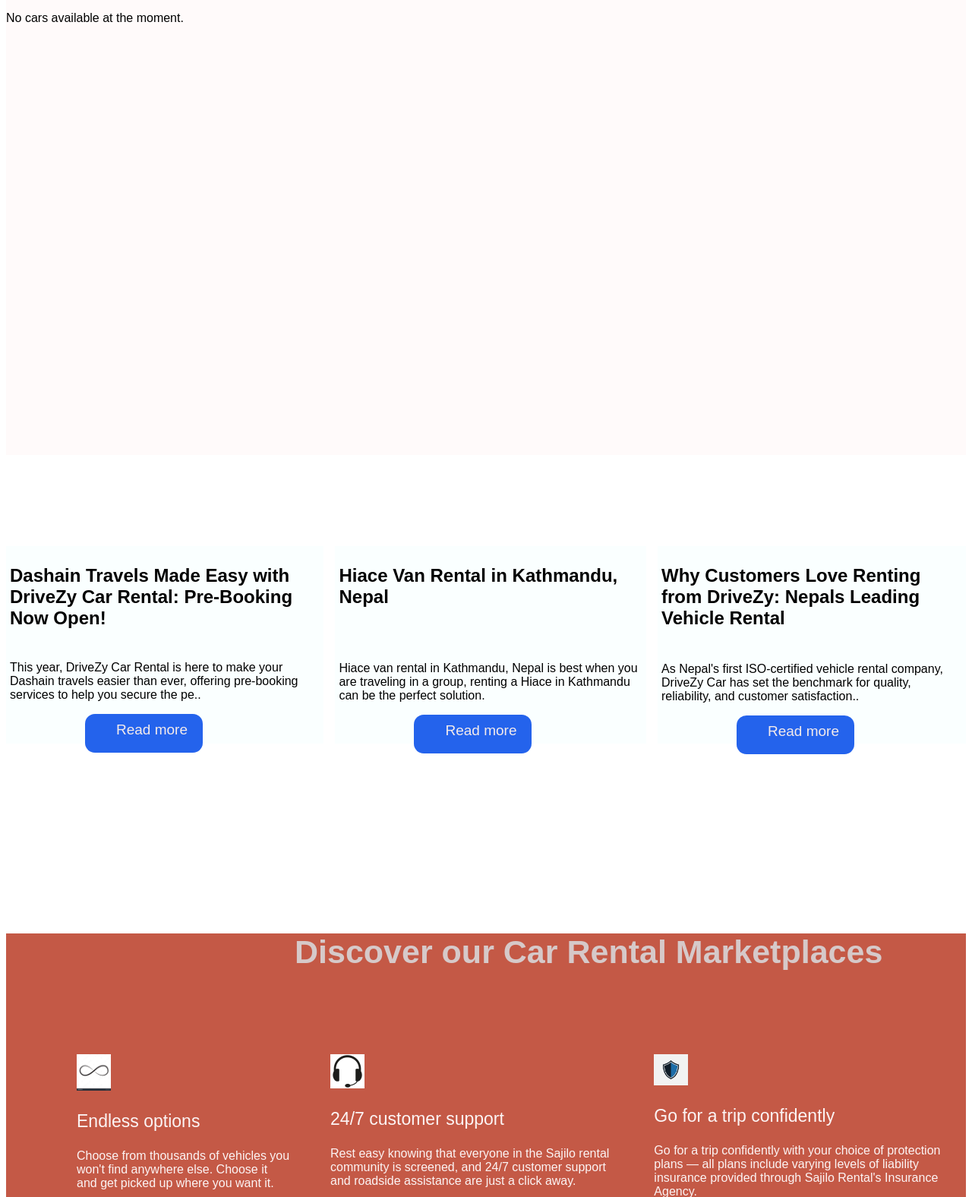
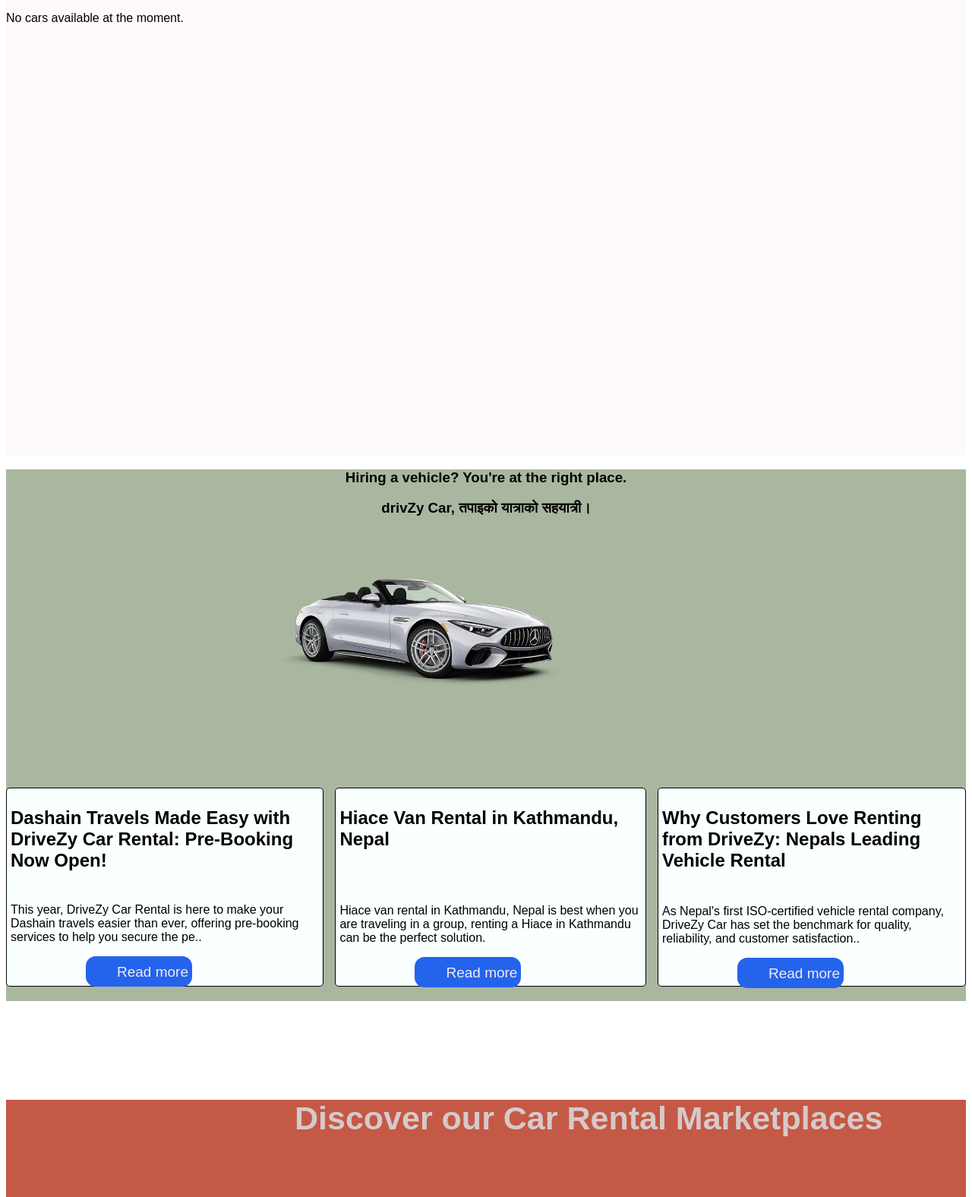
Before and after one commit to iamsushil08/Project, a PHP site: page / in a window 1280 px wide. Shown: the part 835-2411 px from the top of the page at 76% size. Run offline with PHP 8.4, Linux system fonts and the light colour scheme; data that the repository does not hold is empty; some libraries are stand-ins or nearby versions.

Commit message:
changes by sandhya

```diff
--- a/frontend/index.css
+++ b/frontend/index.css
@@ -87,14 +87,8 @@
      margin-left: 356px;
      width: 600px;
 }
-#car2{
-    width: 500px;
-    margin-left: 105px;
-}
-#car2:hover{
-  width:700px;
-  margin-left:300px ;
-}
+
+
 #rental1{
     margin-left: 134px;
     font-size: 23px;
@@ -184,18 +178,39 @@
     color: rgb(100, 79, 79);
     font-size:19px;
 }
+#page2{
+    height:700px;
+    background-color:#A9B7A0;
+
+
+}
+#page2 h3{
+    text-align: center;
+    /* color:white; */
+
+}
+
+#car2{
+    width: 500px;
+    margin-left: 300px;
+
+}
 #blogs{
-    height:500px;
+   height:250px;
     display: flex;
     gap: 15px;
-    align-items: center;
-    /* background-color: black; */
+    padding-top:95px;
+    justify-content:space-between;
+
+
 }
 #blogss{
  background-color: rgb(250, 255, 255);
  height: 250px;
- border-radius: 5px solid black;
+ border-radius:5px;
+ border: 1px solid black;
  padding:5px;
+
 }
 
 #text{
@@ -209,8 +224,8 @@
 }
 #readmore{
     background-color: rgb(36, 99, 236);
-    width: 155px;
-    height: 51px;
+    width: 140px;
+    height: 40px;
     margin-left:99px;
     border-radius: 13px;
 }
--- a/frontend/index.php
+++ b/frontend/index.php
@@ -91,7 +91,16 @@
 
 
     <!-- third page ho hai -->
+
+    <div id="page2">
+        <h3>
+            Hiring a vehicle? You're at the right place.
+            <p>drivZy Car, तपाइको यात्राको सहयात्री।</p>
+        </h3>
+        <img id="car2" src="./images/car4.webp" alt="" />
+
         <div id="blogs">
+
             <div id="blogss">
                 <h2>Dashain Travels Made Easy with DriveZy Car Rental: Pre-Booking Now Open!</h2>
                 <p id="text">
@@ -127,6 +136,7 @@
                 </div>
             </div>
 
+        </div>
     </div>
     <div id="div1">
 
```
Lines whose indentation alone changed are shown as unchanged.
